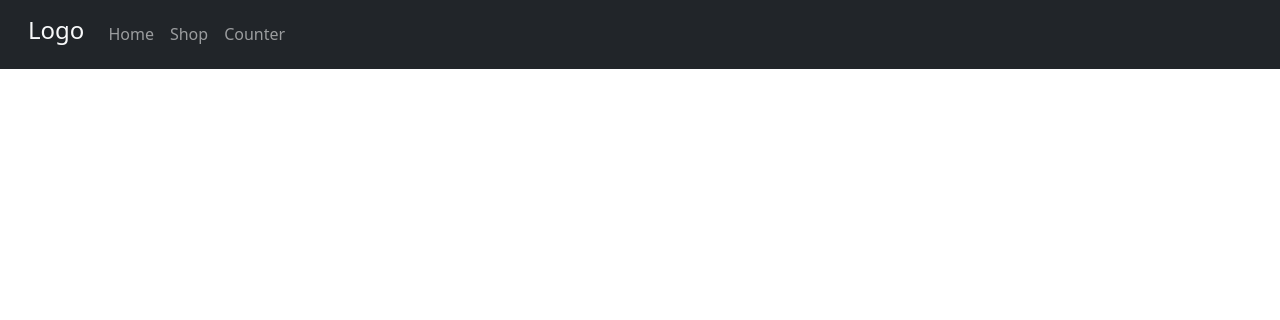
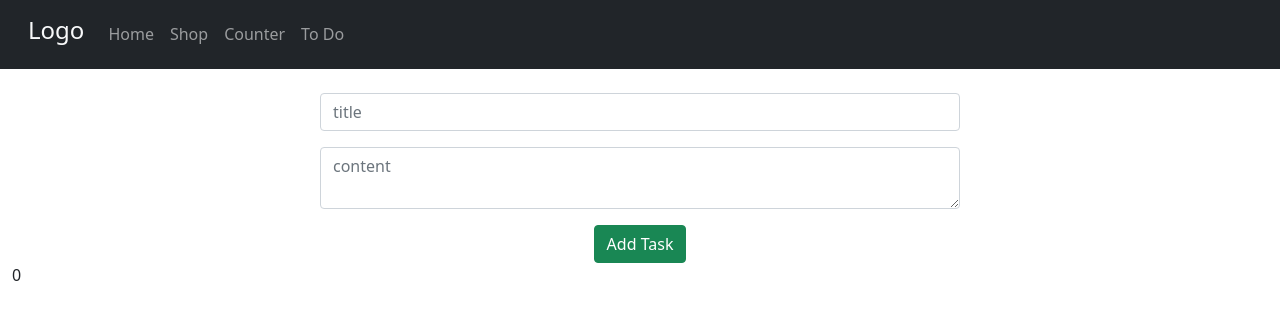
Before and after one commit to hsn656/react-learning, a React (Create React App) app: page /todo in a window 1280 px wide. Shown: the top 320 px of the page. Built offline with nearby package versions, Linux system fonts and the light colour scheme.

Commit message:
using redux

```diff
--- a/package.json
+++ b/package.json
@@ -11,8 +11,10 @@
     "react-bootstrap": "^2.2.3",
     "react-dom": "^18.0.0",
     "react-rating-stars-component": "^2.2.0",
+    "react-redux": "^7.2.8",
     "react-router-dom": "^6.3.0",
     "react-scripts": "5.0.0",
+    "redux": "^4.1.2",
     "web-vitals": "^2.1.4"
   },
   "scripts": {
--- a/src/App.js
+++ b/src/App.js
@@ -7,9 +7,8 @@ import { BrowserRouter, Routes, Route } from "react-router-dom";
 import Nav from "./components/nav/Nav";
 import Products from "./views/Products";
 import ProductDetails from "./views/ProductsDetails";
+import ToDo from "./views/ToDo";
 function App() {
-  const [number, setNumber] = useState(parseFloat(0));
-
   return (
     <>
       <BrowserRouter>
@@ -18,10 +17,8 @@ function App() {
           <Route path="/" element={<Home />} />
           <Route path="/products" element={<Products />} />
           <Route path="/products/:id" element={<ProductDetails />} />
-          <Route
-            path="/counter"
-            element={<Counter number={number} setNumber={setNumber} />}
-          />
+          <Route path="/counter" element={<Counter />} />
+          <Route path="/todo" element={<ToDo />} />
         </Routes>
       </BrowserRouter>
     </>
--- /dev/null
+++ b/src/components/ToDo/ToDoForm.jsx
@@ -0,0 +1,40 @@
+import { useState } from "react";
+import { useDispatch } from "react-redux";
+import { addTask } from "../../redux/actions/todos";
+
+const ToDoForm = () => {
+  const dispatch = useDispatch();
+  const addTaskItem = () => {
+    dispatch(addTask({ title, content }));
+  };
+
+  const [title, setTitle] = useState("");
+  const [content, setContent] = useState("");
+
+  return (
+    <div className="w-50 m-auto mt-4 text-center">
+      <div className="mb-3">
+        <input
+          type="text"
+          value={title}
+          className="form-control"
+          placeholder="title"
+          onChange={(e) => setTitle(e.target.value)}
+        />
+      </div>
+      <div className="mb-3">
+        <textarea
+          value={content}
+          placeholder="content"
+          className="form-control"
+          onChange={(e) => setContent(e.target.value)}
+        ></textarea>
+      </div>
+      <button onClick={addTaskItem} className="btn btn-success">
+        Add Task
+      </button>
+    </div>
+  );
+};
+
+export default ToDoForm;
--- /dev/null
+++ b/src/components/ToDo/ToDoList.jsx
@@ -0,0 +1,42 @@
+import { Card, Col, Row } from "react-bootstrap";
+import { useDispatch } from "react-redux";
+import { removeTask } from "../../redux/actions/todos";
+
+const ToDoList = ({ tasks }) => {
+  const dispatch = useDispatch();
+  const removeTaskItem = (id) => {
+    dispatch(removeTask(id));
+  };
+
+  return (
+    <Row xs={1} sm={2} md={3} lg={4} className="g-4 p-4">
+      {tasks?.length &&
+        tasks.map((task, index) => (
+          <Col>
+            <Card key={index}>
+              <Card.Body>
+                <Card.Title className="h6 text-center">{task.title}</Card.Title>
+                <Card.Text
+                  title={task.content}
+                  className="text-secondary text-center"
+                >
+                  {task.content}
+                </Card.Text>
+                <div className="text-center">
+                  <button
+                    className="btn btn-danger"
+                    onClick={() => {
+                      removeTaskItem(index);
+                    }}
+                  >
+                    x
+                  </button>
+                </div>
+              </Card.Body>
+            </Card>
+          </Col>
+        ))}
+    </Row>
+  );
+};
+export default ToDoList;
--- a/src/components/nav/Nav.jsx
+++ b/src/components/nav/Nav.jsx
@@ -1,4 +1,3 @@
-import { Navbar } from "react-bootstrap";
 import { Link } from "react-router-dom";
 
 const Nav = () => {
@@ -29,6 +28,11 @@ const Nav = () => {
                 Counter
               </Link>
             </li>
+            <li className="nav-item">
+              <Link to={"/todo"} className="nav-link">
+                To Do
+              </Link>
+            </li>
           </ul>
         </div>
       </div>
--- a/src/index.js
+++ b/src/index.js
@@ -1,14 +1,18 @@
-import React from 'react';
-import ReactDOM from 'react-dom';
-import './index.css';
-import App from './App';
-import reportWebVitals from './reportWebVitals';
+import React from "react";
+import ReactDOM from "react-dom";
+import "./index.css";
+import App from "./App";
+import reportWebVitals from "./reportWebVitals";
+import { Provider } from "react-redux";
+import { store } from "./redux";
 
 ReactDOM.render(
   <React.StrictMode>
-    <App />
+    <Provider store={store}>
+      <App />
+    </Provider>
   </React.StrictMode>,
-  document.getElementById('root')
+  document.getElementById("root")
 );
 
 // If you want to start measuring performance in your app, pass a function
--- /dev/null
+++ b/src/redux/actions/counter/index.js
@@ -0,0 +1,16 @@
+export const INCREMENT = "INCREMENT";
+export const DECREMENT = "DECREMENT";
+
+export const increment = (payload) => {
+  return {
+    type: INCREMENT,
+    payload,
+  };
+};
+
+export const decrement = (payload) => {
+  return {
+    type: DECREMENT,
+    payload,
+  };
+};
--- /dev/null
+++ b/src/redux/actions/todos/index.js
@@ -0,0 +1,16 @@
+export const ADD_TASK = "ADD_TASK";
+export const REMOVE_TASK = "REMOVE_TASK";
+
+export const addTask = (payload) => {
+  return {
+    type: ADD_TASK,
+    payload,
+  };
+};
+
+export const removeTask = (payload) => {
+  return {
+    type: REMOVE_TASK,
+    payload,
+  };
+};
--- /dev/null
+++ b/src/redux/index.js
@@ -0,0 +1,17 @@
+import { createStore, combineReducers } from "redux";
+import { counterReducer, toDosReducer } from "./reducers";
+
+export const initialState = {
+  todos: [],
+  counter: 0,
+};
+
+// error due to circular dependencies
+const reducers = combineReducers({
+  counterReducer,
+  toDosReducer,
+});
+
+const enhancer = window.__REDUX_DEVTOOLS_EXTENSION_COMPOSE__;
+
+export const store = createStore(reducers, enhancer());
--- /dev/null
+++ b/src/redux/reducers/index.js
@@ -0,0 +1,26 @@
+import { INCREMENT, DECREMENT } from "../actions/counter";
+import { ADD_TASK, REMOVE_TASK } from "../actions/todos";
+
+import { initialState } from "../index";
+
+export const counterReducer = (state = initialState, action) => {
+  switch (action.type) {
+    case INCREMENT:
+      return { counter: ++state.counter };
+    case DECREMENT:
+      return { counter: --state.counter };
+    default:
+      return state;
+  }
+};
+
+export const toDosReducer = (state = initialState, action) => {
+  switch (action.type) {
+    case ADD_TASK:
+      return { todos: [...state.todos, action.payload] };
+    case REMOVE_TASK:
+      return { todos: state.todos.splice(action.payload, 0) };
+    default:
+      return state;
+  }
+};
--- a/src/views/Counter.jsx
+++ b/src/views/Counter.jsx
@@ -1,23 +1,37 @@
-const Counter = ({ number, setNumber }) => {
-  const increment = () => {
-    setNumber(number + 1);
+import { useDispatch, useSelector } from "react-redux";
+import { decrement, increment } from "../redux/actions/counter";
+
+const Counter = () => {
+  const counter = useSelector((state) => state.counter);
+  const dispatch = useDispatch();
+
+  const incrementCounter = () => {
+    dispatch(increment());
   };
 
-  const decrement = () => {
-    if (number === 0) return;
-    setNumber(number - 1);
+  const decrementCounter = () => {
+    if (counter === 0) return;
+    dispatch(decrement());
   };
 
   return (
     <div className="my-3">
       <div className="btn-group">
-        <button onClick={decrement} type="button" className="btn btn-info ">
+        <button
+          onClick={decrementCounter}
+          type="button"
+          className="btn btn-info "
+        >
           -
         </button>
         <button type="button" className="btn btn-primary">
-          {number}
+          {counter}
         </button>
-        <button onClick={increment} type="button" className="btn btn-info ">
+        <button
+          onClick={incrementCounter}
+          type="button"
+          className="btn btn-info "
+        >
           +
         </button>
       </div>
--- /dev/null
+++ b/src/views/ToDo.jsx
@@ -0,0 +1,19 @@
+import ToDoForm from "../components/ToDo/ToDoForm";
+import ToDoList from "../components/ToDo/ToDoList";
+import { useSelector } from "react-redux";
+
+const ToDo = () => {
+  const tasks = useSelector((state) => state.toDosReducer.todos);
+  const test = useSelector((state) => state);
+
+  console.log(test);
+
+  return (
+    <div>
+      <ToDoForm />
+      <ToDoList tasks={tasks} />
+    </div>
+  );
+};
+
+export default ToDo;
```
Also changed, not shown: 1 other file (tests, documents, lock files or other folders).
